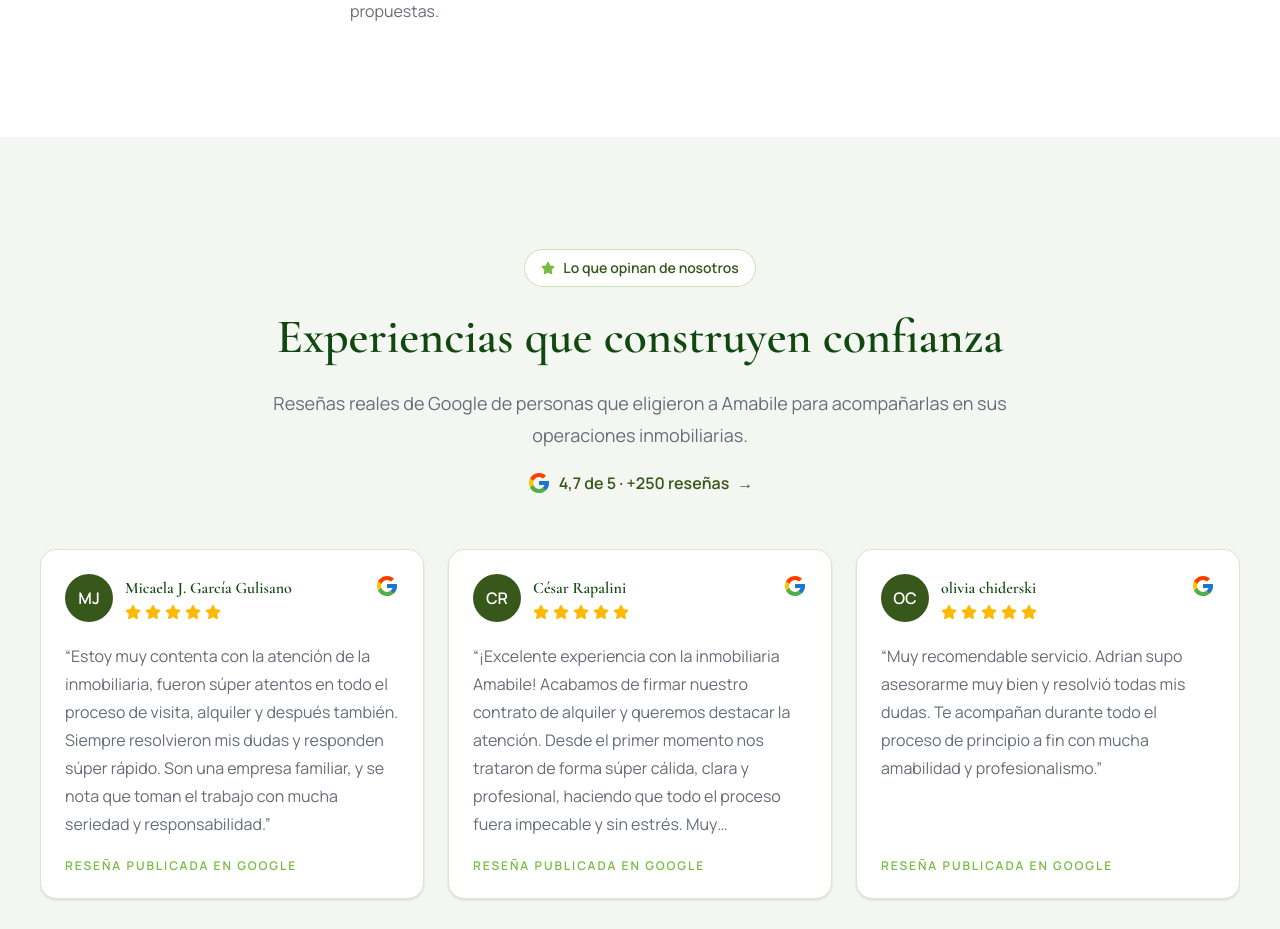
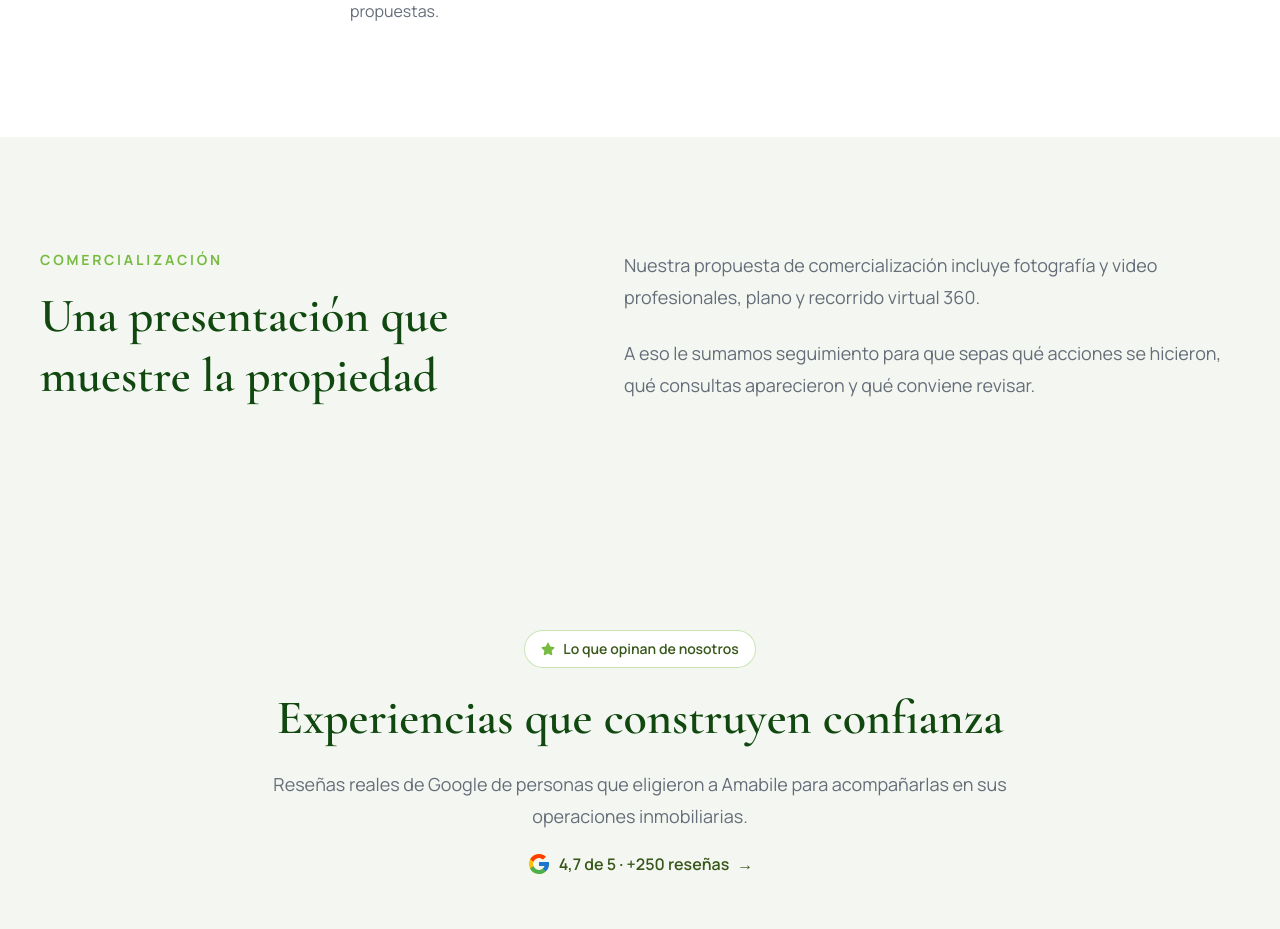
Before and after one commit to santimachuca/web-inmobiliaria-amabile, a Next.js app: page / in a window 1280 px wide. Shown: the part 4440-5369 px from the top of the page. Built offline with nearby package versions, Linux system fonts and the light colour scheme.

Commit message:
Agrega presentacion profesional de propiedades

```diff
--- a/src/app/page.tsx
+++ b/src/app/page.tsx
@@ -1,5 +1,6 @@
 import HeroSection from "@/components/home/HeroSection";
 import PlanIntroSection from "@/components/home/PlanIntroSection";
+import PresentationSection from "@/components/home/PresentationSection";
 import ProcessSection from "@/components/home/ProcessSection";
 import PropertyPortalSection from "@/components/home/PropertyPortalSection";
 import ServicesSection from "@/components/home/ServicesSection";
@@ -16,6 +17,7 @@ export default function Home() {
       <ServicesSection />
       <TrustSection />
       <ProcessSection />
+      <PresentationSection />
       <TestimonialsSection />
       <ValuationCta />
     </main>
--- /dev/null
+++ b/src/components/home/PresentationSection.tsx
@@ -0,0 +1,30 @@
+import ScrollReveal from "@/components/ui/ScrollReveal";
+
+export default function PresentationSection() {
+  return (
+    <section className="bg-[var(--color-surface)] py-20 md:py-28">
+      <div className="container grid gap-10 lg:grid-cols-[0.9fr_1.1fr] lg:gap-20">
+        <ScrollReveal>
+          <p className="eyebrow">Comercialización</p>
+          <h2 className="mt-4 text-4xl font-semibold leading-tight text-[var(--color-primary-dark)] md:text-5xl">
+            Una presentación que muestre la propiedad
+          </h2>
+        </ScrollReveal>
+
+        <ScrollReveal
+          delay={0.12}
+          className="space-y-6 text-lg leading-8 text-[var(--color-muted)]"
+        >
+          <p>
+            Nuestra propuesta de comercialización incluye fotografía y video
+            profesionales, plano y recorrido virtual 360.
+          </p>
+          <p>
+            A eso le sumamos seguimiento para que sepas qué acciones se
+            hicieron, qué consultas aparecieron y qué conviene revisar.
+          </p>
+        </ScrollReveal>
+      </div>
+    </section>
+  );
+}
```
